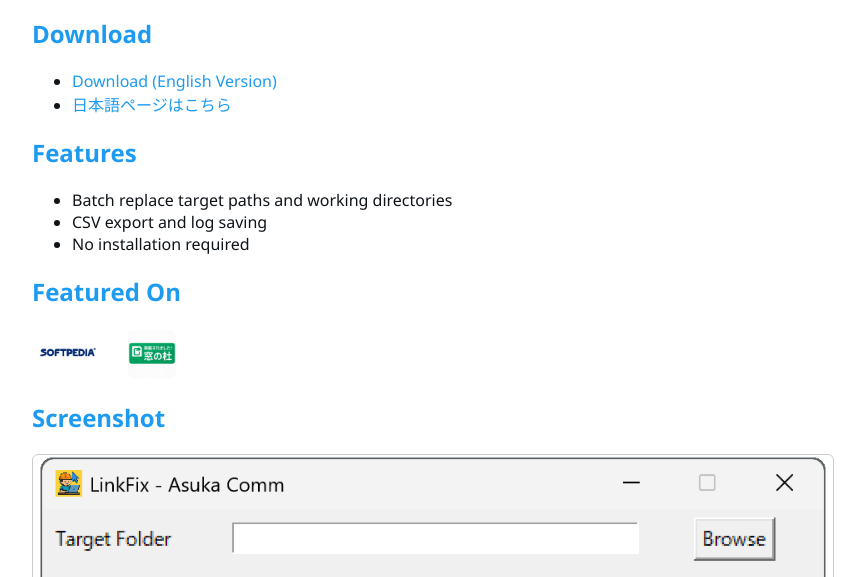
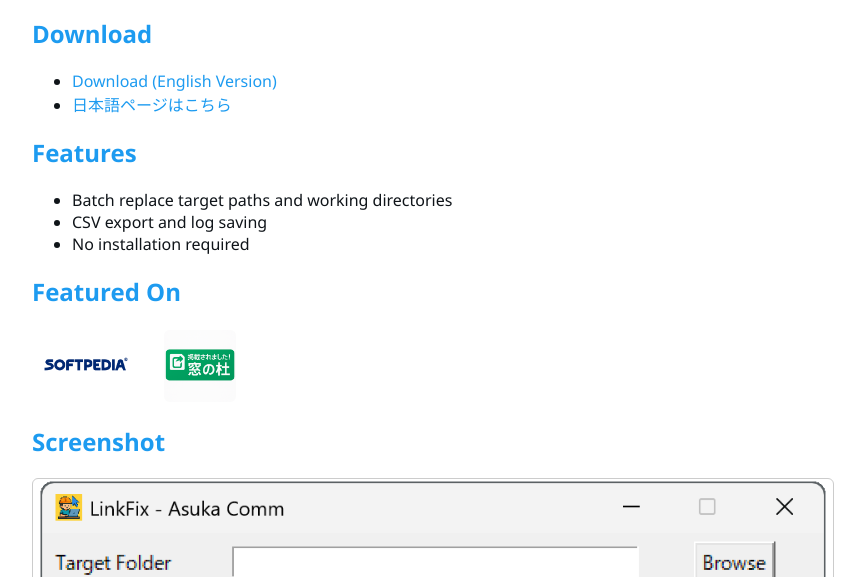
Before and after one commit to asukanetja/linkfix, a plain HTML site: page index.html in a window 1280 px wide. Shown: the part 223-800 px from the top of the page, without its empty margins (208-1073 px from the left). Drawn offline with Linux system fonts and the light colour scheme.

Commit message:
Update index.html

```diff
--- a/index.html
+++ b/index.html
@@ -82,9 +82,9 @@
 <h2>Featured On</h2>
 <div style="display: flex; gap: 1.5em; align-items: center; margin: 1em 0;">
   <a href="https://www.softpedia.com/get/System/File-Management/LinkFix.shtml" target="_blank">
-    <img src="softpedia_badge.png" alt="Softpedia掲載" style="height: 48px;" />
+    <img src="softpedia_badge.png" alt="Softpedia掲載" style="height: 72px;" />
   </a>
-  <img src="mado_banner.png" alt="窓の杜に掲載されました" style="height: 48px;" />
+  <img src="mado_banner.png" alt="窓の杜に掲載されました" style="height: 72px;" />
 </div>
 
 <h2>Screenshot</h2>
```
